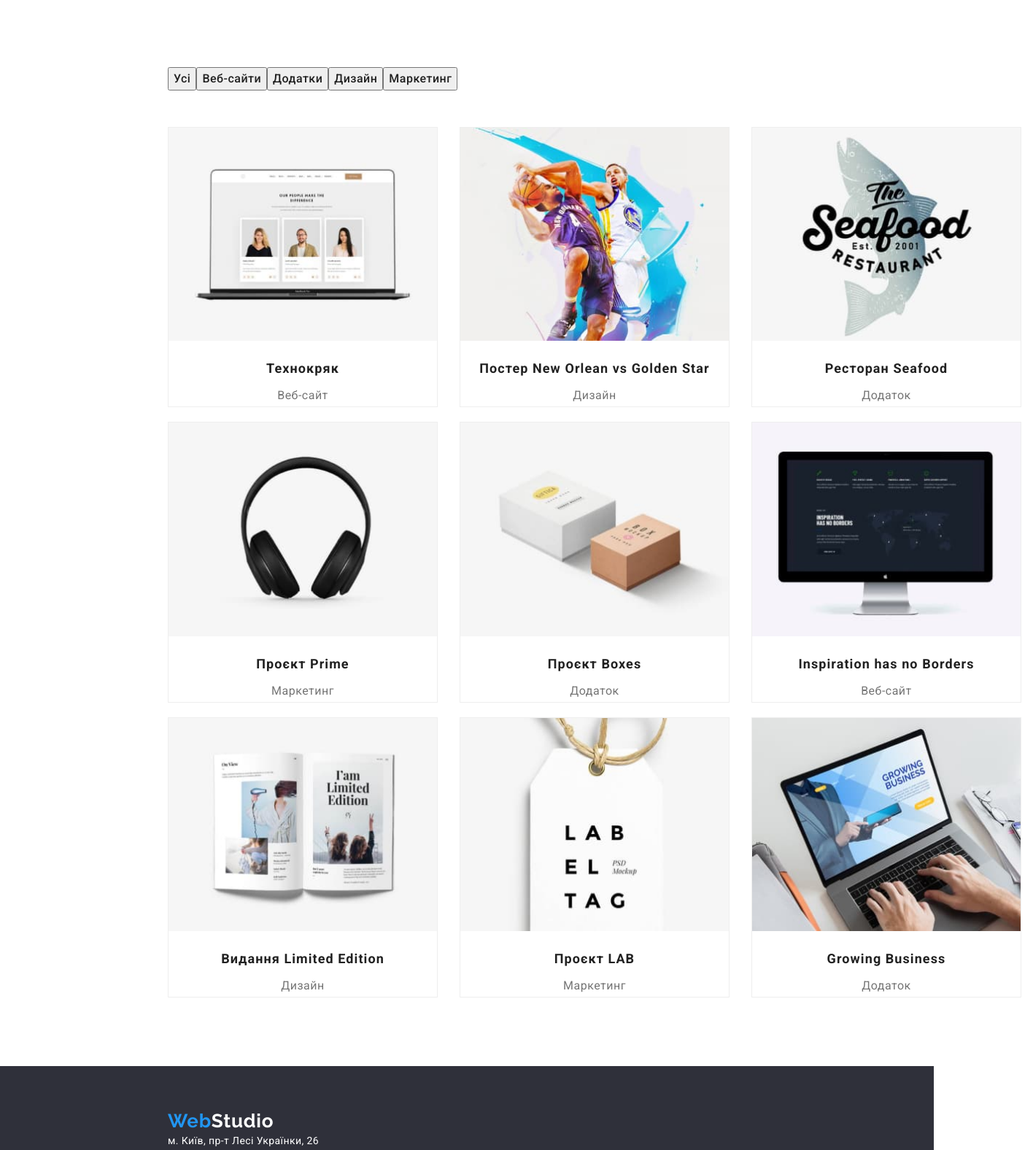
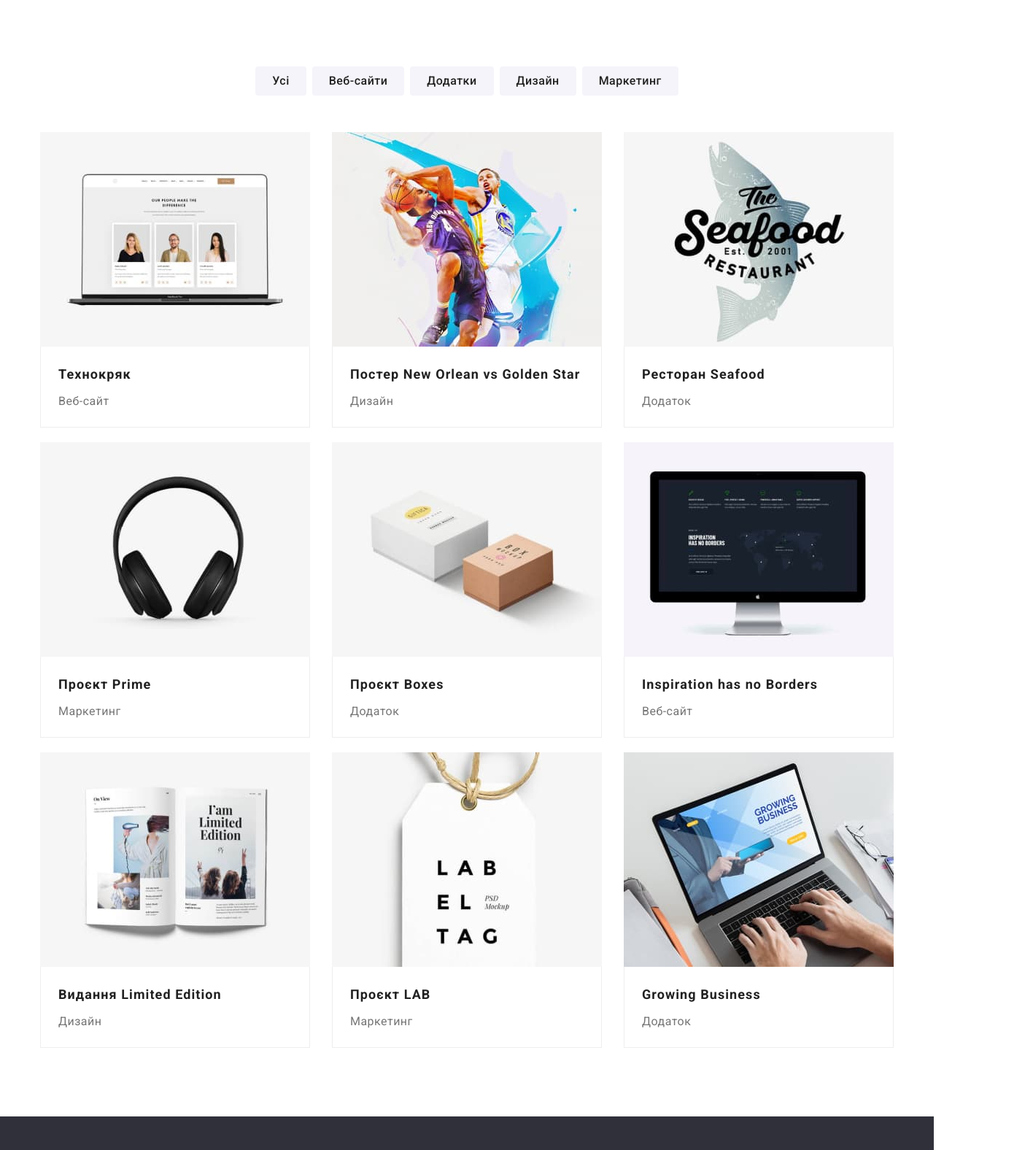
Before and after one commit to myhappyday/goit-markup-hw-03, a plain HTML site: page portfolio.html in a window 1280 px wide. Shown: the part 84-1660 px from the top of the page at 73% size, 1416 px wide, since content can reach past the window. Drawn offline with nearby package versions, Linux system fonts and the light colour scheme.

Commit message:
Додає позиціонування сторінки Портфоліо

```diff
--- a/portfolio.html
+++ b/portfolio.html
@@ -83,8 +83,10 @@
                   alt="Технокряк"
                   width="370"
                 />
+                <div class="portfolio-card">
                   <h2 class="portfolio-item-title">Технокряк</h2>
                   <p class="portfolio-item-text">Веб-сайт</p>
+                </div>
               </a>
             </li>
             <li class="portfolio-item">
@@ -94,10 +96,12 @@
                   alt="Постер про спорт"
                   width="370"
                 />
+                <div class="portfolio-card">
                   <h2 class="portfolio-item-title">
                     Постер New Orlean vs Golden Star
                   </h2>
                   <p class="portfolio-item-text">Дизайн</p>
+                </div>
               </a>
             </li>
             <li class="portfolio-item">
@@ -107,8 +111,10 @@
                   alt="Постер ресторану"
                   width="370"
                 />
+                <div class="portfolio-card">
                   <h2 class="portfolio-item-title">Ресторан Seafood</h2>
                   <p class="portfolio-item-text">Додаток</p>
+                </div>
               </a>
             </li>
             <li class="portfolio-item">
@@ -118,8 +124,10 @@
                   alt="Навушники"
                   width="370"
                 />
+                <div class="portfolio-card">
                   <h2 class="portfolio-item-title">Проєкт Prime</h2>
                   <p class="portfolio-item-text">Маркетинг</p>
+                </div>
               </a>
             </li>
             <li class="portfolio-item">
@@ -129,8 +137,10 @@
                   alt="Дві картонні коробки"
                   width="370"
                 />
+                <div class="portfolio-card">
                   <h2 class="portfolio-item-title">Проєкт Boxes</h2>
                   <p class="portfolio-item-text">Додаток</p>
+                </div>
               </a>
             </li>
             <li class="portfolio-item">
@@ -140,8 +150,12 @@
                   alt="Зображення на моніторі"
                   width="370"
                 />
-                <h2 class="portfolio-item-title">Inspiration has no Borders</h2>
+                <div class="portfolio-card">
+                  <h2 class="portfolio-item-title">
+                    Inspiration has no Borders
+                  </h2>
                   <p class="portfolio-item-text">Веб-сайт</p>
+                </div>
               </a>
             </li>
             <li class="portfolio-item">
@@ -151,15 +165,19 @@
                   alt="Розгорнутий журнал"
                   width="370"
                 />
+                <div class="portfolio-card">
                   <h2 class="portfolio-item-title">Видання Limited Edition</h2>
                   <p class="portfolio-item-text">Дизайн</p>
+                </div>
               </a>
             </li>
             <li class="portfolio-item">
               <a class="portfolio-item-link link" href="#">
                 <img src="./images/portfolio-8.jpg" alt="Бейдж" width="370" />
+                <div class="portfolio-card">
                   <h2 class="portfolio-item-title">Проєкт LAB</h2>
                   <p class="portfolio-item-text">Маркетинг</p>
+                </div>
               </a>
             </li>
             <li class="portfolio-item">
@@ -169,8 +187,10 @@
                   alt="Робота в комп'ютерному додатку"
                   width="370"
                 />
+                <div class="portfolio-card">
                   <h2 class="portfolio-item-title">Growing Business</h2>
                   <p class="portfolio-item-text">Додаток</p>
+                </div>
               </a>
             </li>
           </ul>
--- a/styles/styles.css
+++ b/styles/styles.css
@@ -9,6 +9,8 @@
   --primary-black-logo-color: #000000;
   --primary-white-logo-color: #ffffff;
   --footer-link-color: rgba(255, 255, 255, 0.6);
+  --primary-border-color: #eeeeee;
+  --second-border-color: #ececec;
 }
 
 html {
@@ -48,7 +50,7 @@ p {
 
 img {
   display: block;
-  width: 100%;
+  max-width: 100%;
   height: auto;
 }
 
@@ -77,9 +79,9 @@ img {
 }
 
 /* -------------------- Header styles --------------------*/
+
 .page-header {
-  padding-left: 215px;
-  border: 1px solid #ececec;
+  border-bottom: 1px solid var(--second-border-color);
 }
 
 .main-nav {
@@ -92,8 +94,9 @@ img {
 }
 
 .header-logo {
-  margin-top: 24px;
-  margin-bottom: 25px;
+  display: block;
+  padding-top: 24px;
+  padding-bottom: 25px;
   margin-right: 93px;
   font-family: 'Raleway', sans-serif;
   font-size: 26px;
@@ -110,7 +113,7 @@ img {
   display: flex;
 }
 
-.header-list .header-item:not(:last-child) {
+.header-item:not(:last-child) {
   margin-right: 50px;
 }
 
@@ -127,7 +130,7 @@ img {
   margin-left: auto;
 }
 
-.header-list-contacts .header-contacts-item:not(:last-child) {
+.header-contacts-item:not(:last-child) {
   margin-right: 50px;
 }
 
@@ -150,19 +153,19 @@ img {
 .link.current {
   color: var(--accent-color);
 }
+
 /* -------------------- Hero styles --------------------*/
 
 .hero {
-  background: var(--second-bg-color);
+  background-color: var(--second-bg-color);
   padding-top: 200px;
   padding-bottom: 200px;
   text-align: center;
 }
 
 .hero-title {
-  margin: 0 auto;
+  margin: 0 auto 30px;
   max-width: 696px;
-
   font-weight: 900;
   font-size: 44px;
   line-height: 1.36;
@@ -176,9 +179,7 @@ img {
   border: 1px solid transparent;
   padding: 10px 32px;
   border-radius: 4px;
-  margin-top: 30px;
   min-width: 216px;
-
   font-family: inherit;
   font-weight: 700;
   font-size: 16px;
@@ -190,6 +191,7 @@ img {
 }
 
 /* -------------------- Benefits styles --------------------*/
+
 .benefits {
   padding-top: 94px;
   padding-bottom: 94px;
@@ -214,6 +216,7 @@ img {
   letter-spacing: 0.03em;
   text-transform: uppercase;
 }
+
 .benefits-item-text {
   font-size: 14px;
   line-height: 1.71;
@@ -224,10 +227,10 @@ img {
 /* -------------------- Work styles --------------------*/
 
 .work {
-  padding-top: 94px;
   padding-bottom: 94px;
   text-align: center;
 }
+
 .work-title {
   margin-top: 0;
   margin-bottom: 50px;
@@ -248,14 +251,16 @@ img {
 .work-item:not(:last-child) {
   margin-right: 30px;
 }
+
 /* -------------------- Team styles --------------------*/
 
 .team {
   padding-top: 94px;
   padding-bottom: 94px;
   text-align: center;
-  background: var(--section-bg-color);
+  background-color: var(--section-bg-color);
 }
+
 .team-title {
   margin-top: 0;
   margin-bottom: 50px;
@@ -271,6 +276,10 @@ img {
 
 .team-item {
   width: calc((100% - 90px) / 4);
+  background-color: var(--primary-bg-color);
+  box-shadow: 0px 1px 3px rgba(0, 0, 0, 0.12), 0px 1px 1px rgba(0, 0, 0, 0.14),
+    0px 2px 1px rgba(0, 0, 0, 0.2);
+  border-radius: 0px 0px 4px 4px;
 }
 
 .team-item:not(:last-child) {
@@ -285,6 +294,7 @@ img {
   line-height: 1.19;
   letter-spacing: 0.03em;
 }
+
 .team-item-text {
   margin-top: 0;
   margin-bottom: 30px;
@@ -293,15 +303,17 @@ img {
   letter-spacing: 0.03em;
   color: var(--second-text-color);
 }
+
 /* -------------------- Footer styles --------------------*/
 
 .footer {
   padding-top: 60px;
   padding-bottom: 60px;
-  padding-left: 215px;
   background-color: var(--second-bg-color);
 }
+
 .footer-logo {
+  display: block;
   margin-bottom: 20px;
   font-family: 'Raleway';
   font-size: 26px;
@@ -309,12 +321,19 @@ img {
   letter-spacing: 0.03em;
   color: var(--accent-color);
 }
+
 .footer-logo-studio {
   color: var(--primary-white-logo-color);
 }
+
 address {
   font-style: normal;
 }
+
+.footer-item:not(:last-child) {
+  margin-bottom: 9px;
+}
+
 .footer-address {
   font-weight: 400;
   font-size: 14px;
@@ -322,14 +341,15 @@ address {
   letter-spacing: 0.03em;
   color: var(--primary-white-logo-color);
 }
+
 .footer-contacts {
-  margin-top: 9px;
   font-weight: 400;
   font-size: 14px;
   line-height: 1.71;
   letter-spacing: 0.03em;
   color: var(--footer-link-color);
 }
+
 .footer-address:hover,
 .footer-address:focus,
 .footer-contacts:hover,
@@ -340,18 +360,21 @@ address {
 /* -------------------- Portfolio styles --------------------*/
 
 .portfolio {
-  padding: 94px 215px;
-  text-align: center;
+  padding-top: 94px;
+  padding-bottom: 94px;
 }
 
 .portfolio-btn-list {
   display: flex;
-  margin-left: auto;
-  margin-right: auto;
+  margin-bottom: 50px;
+  justify-content: center;
 }
 
 .portfolio-btn {
-  margin-bottom: 50px;
+  padding: 6px 22px;
+  background-color: var(--section-bg-color);
+  border-radius: 4px;
+  border: 1px solid transparent;
   font-family: inherit;
   font-weight: 500;
   font-size: 16px;
@@ -361,10 +384,16 @@ address {
   cursor: pointer;
 }
 
+.portfolio-btn-item:not(:last-child) {
+  margin-right: 8px;
+}
+
 .portfolio-btn:hover,
 .portfolio-btn:focus {
   color: var(--primary-white-logo-color);
   background-color: var(--accent-color);
+  box-shadow: 0px 3px 1px rgba(0, 0, 0, 0.1), 0px 1px 2px rgba(0, 0, 0, 0.08),
+    0px 2px 2px rgba(0, 0, 0, 0.12);
 }
 
 .portfolio-list {
@@ -374,7 +403,6 @@ address {
 
 .portfolio-item {
   width: calc((100% - 60px) / 3);
-  border: 1px solid #eeeeee;
 }
 
 .portfolio-item:not(:last-child) {
@@ -389,16 +417,24 @@ address {
   margin-top: 20px;
 }
 
+.portfolio-card {
+  padding: 20px 24px;
+  background-color: var(--primary-bg-color);
+  border-right: 1px solid var(--primary-border-color);
+  border-bottom: 1px solid var(--primary-border-color);
+  border-left: 1px solid var(--primary-border-color);
+}
+
 .portfolio-item-title {
-  margin-top: 20px;
+  margin-bottom: 4px;
   font-weight: 700;
   font-size: 18px;
   line-height: 2;
   letter-spacing: 0.06em;
   color: var(--primary-text-color);
 }
+
 .portfolio-item-text {
-  margin-top: 4px;
   font-weight: 400;
   font-size: 16px;
   line-height: 1.88;
```
Lines whose indentation alone changed are shown as unchanged.
